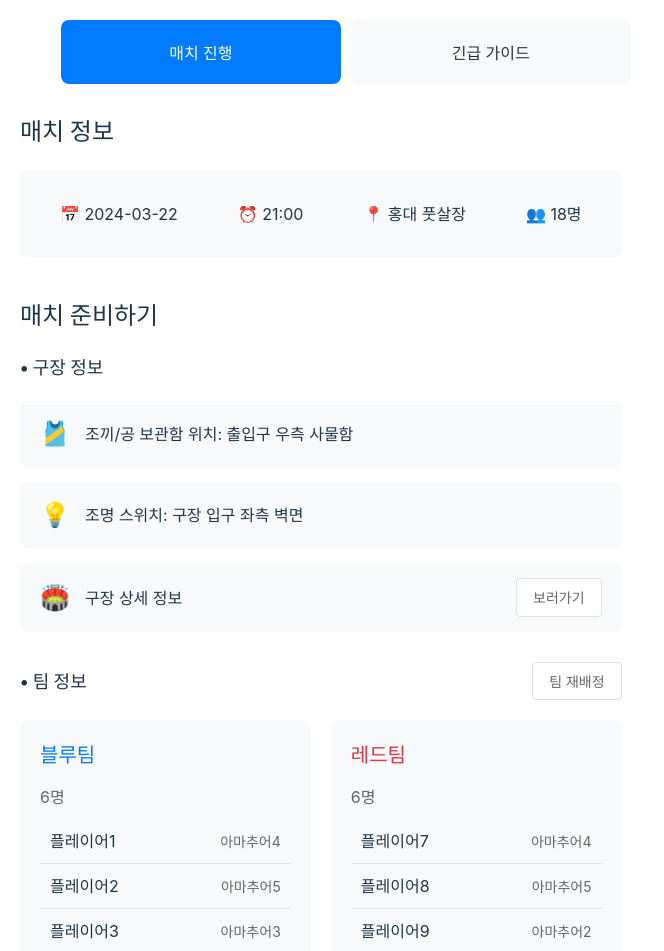
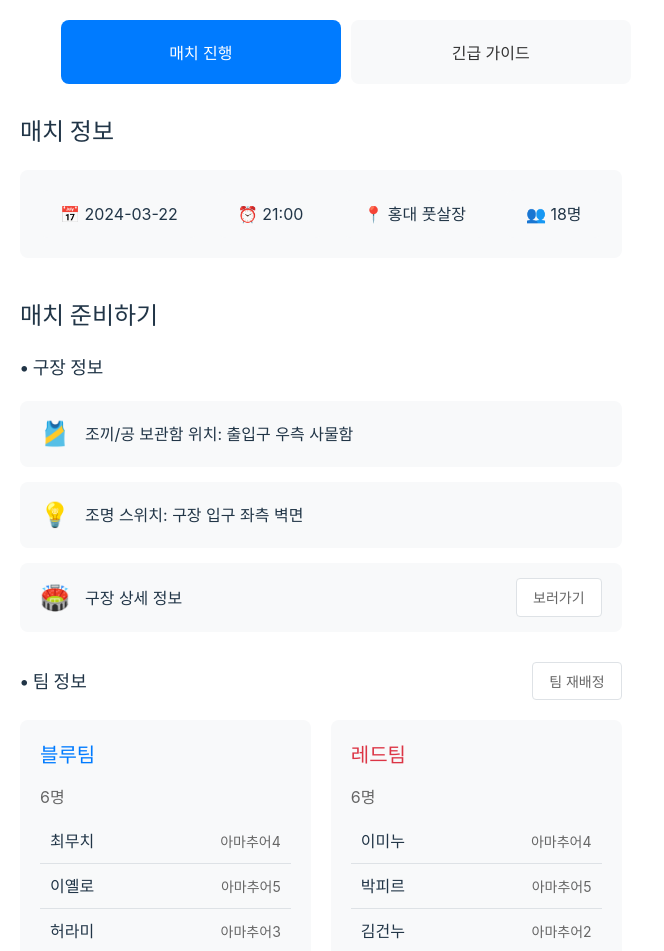
Before and after one commit to Outwater/plaber-match, a React (Vite) app: page /matches/1/lead-flaver in a window 1280 px wide. Shown: the top 951 px of the page, without its empty margins (0-664 px from the left). Built offline with nearby package versions, Linux system fonts and the light colour scheme.

Commit message:
fix: 플레이어 명 변경

```diff
--- a/src/pages/LeadFlaverProgress.tsx
+++ b/src/pages/LeadFlaverProgress.tsx
@@ -68,14 +68,28 @@ const LeadFlaverProgress = () => {
     {
       teamName: '블루팀',
       players: Array(6).fill(null).map((_, i) => ({
-        name: `플레이어${i + 1}`,
+        name: [
+          '최무치',
+          '이옐로',
+          '허라미',
+          '서히로',
+          '차피치',
+          '반젠느'
+        ][i],
         level: getRandomLevel()
       }))
     },
     {
       teamName: '레드팀',
       players: Array(6).fill(null).map((_, i) => ({
-        name: `플레이어${i + 7}`,
+        name: [
+          '이미누',
+          '박피르',
+          '김건누',
+          '도엔도',
+          '뮤조커',
+          '임쵸비'
+        ][i],
         level: getRandomLevel()
       }))
     }
```
